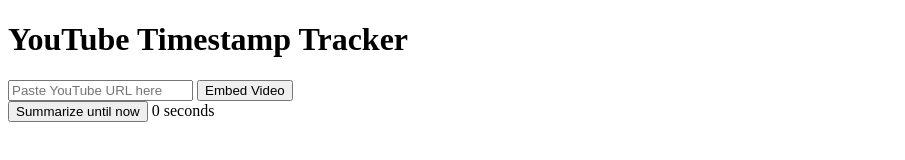
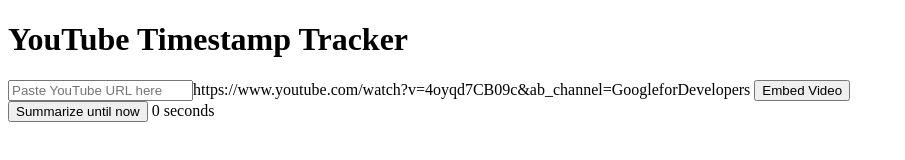
Before and after one commit to abhideepd/youtubelm, a plain HTML site: page index.html in a window 1280 px wide. Shown: the whole page, without its empty margins (0-905 px from the left). Drawn offline with Linux system fonts and the light colour scheme.

Commit message:
Update index.html

```diff
--- a/index.html
+++ b/index.html
@@ -8,7 +8,7 @@
 <body>
   <h1>YouTube Timestamp Tracker</h1>
 
-  <input type="text" id="youtube-link" placeholder="Paste YouTube URL here" />
+  <input type="text" id="youtube-link" placeholder="Paste YouTube URL here" >https://www.youtube.com/watch?v=4oyqd7CB09c&ab_channel=GoogleforDevelopers</input>
   <button id="embed-video">Embed Video</button>
 
   <div id="video-container">
```
